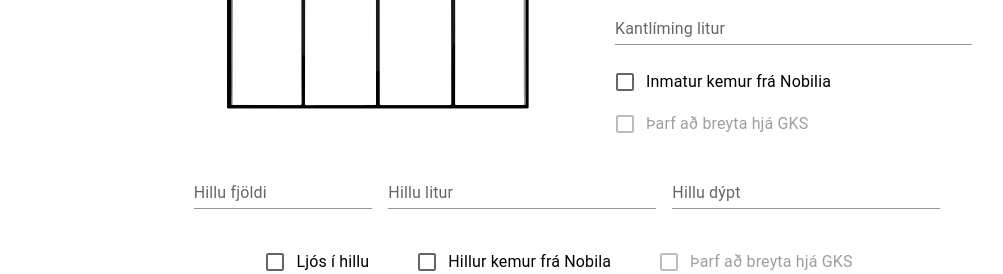
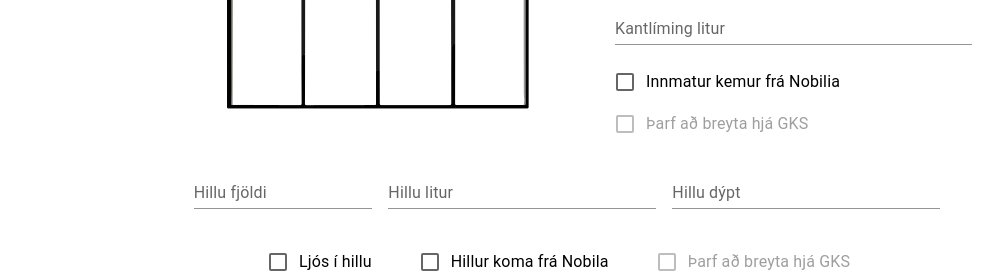
Before and after one commit to holmar18/gks-folding-door-cabinet, a React (Create React App) app: page / in a window 1280 px wide. Shown: the part 526-800 px from the top of the page, without its empty margins (73-1076 px from the left). Built offline with nearby package versions, Linux system fonts and the light colour scheme.

Commit message:
fix spelling

```diff
--- a/src/pages/FoldingDorCabinet.jsx
+++ b/src/pages/FoldingDorCabinet.jsx
@@ -84,7 +84,7 @@ const FoldingDorCabinet = () => {
             changeLabel={"edge_color"}
           />
           <CheckBox
-            TitleText={"Inmatur kemur frá Nobilia"}
+            TitleText={"Innmatur kemur frá Nobilia"}
             update={update}
             changeLabel='carcase_nobilia'
           />
@@ -121,7 +121,7 @@ const FoldingDorCabinet = () => {
       <Grid container gap={4} pt={2} className='container'>
         <CheckBox TitleText={"Ljós í hillu"} />
         <CheckBox
-          TitleText={"Hillur kemur frá Nobila"}
+          TitleText={"Hillur koma frá Nobila"}
           update={update}
           changeLabel='self_nobila'
         />
```
